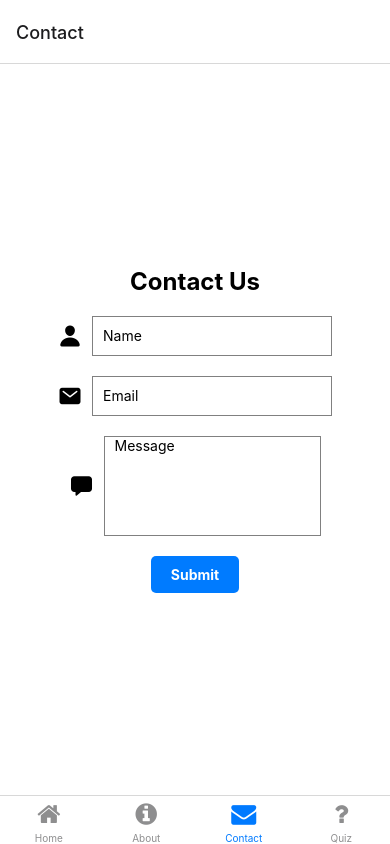
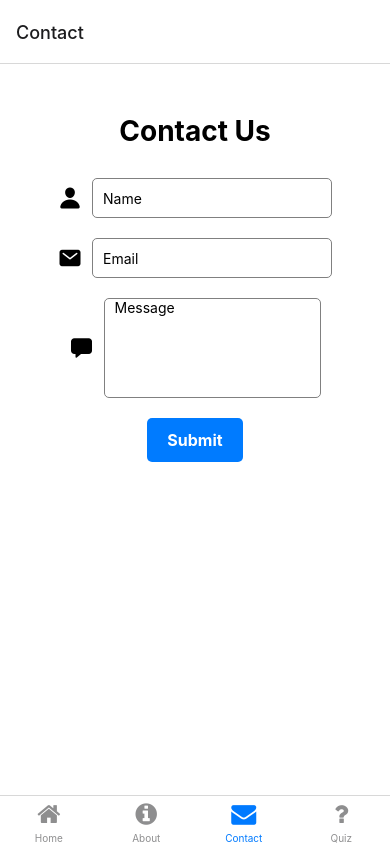
Before and after one commit to DMould123/react-native-open-trivia-quiz, a React Native app: screen /Contact in a window 390 px wide. Built offline with nearby package versions, Linux system fonts and the light colour scheme.

Commit message:
Enhanced the layout, styling, and animation of the ContactScreen component. Increased padding, adjusted margins, and added borderRadius for input fields. Also, increased font size and padding for the submit button to improve usability and readability.

```diff
--- a/src/screens/ContactScreen.js
+++ b/src/screens/ContactScreen.js
@@ -27,20 +27,18 @@ const ContactScreen = ({ navigation }) => {
   }, [])
 
   const handleSubmit = () => {
-    // Dismiss keyboard
     Keyboard.dismiss()
 
     if (name.trim() === '' || email.trim() === '' || message.trim() === '') {
       Alert.alert('Error', 'Please fill out all fields')
     } else {
-      // Here you can implement the logic to submit the form
       console.log('Name:', name)
       console.log('Email:', email)
       console.log('Message:', message)
-      // Reset fields after submission
       setName('')
       setEmail('')
       setMessage('')
+      Alert.alert('Success', 'Message submitted successfully!')
     }
   }
 
@@ -83,10 +81,10 @@ const ContactScreen = ({ navigation }) => {
           keyboardType="email-address"
         />
       </View>
-      <View style={styles.inputContainer}>
+      <View style={[styles.inputContainer, { marginBottom: 0 }]}>
         <Ionicons name="chatbox" size={24} color="black" style={styles.icon} />
         <TextInput
-          style={[styles.input, { height: 100 }]}
+          style={[styles.input, styles.messageInput]}
           placeholder="Message"
           value={message}
           onChangeText={setMessage}
@@ -107,15 +105,15 @@ const ContactScreen = ({ navigation }) => {
 const styles = StyleSheet.create({
   container: {
     flexGrow: 1,
-    alignItems: 'center',
-    justifyContent: 'center',
     paddingHorizontal: 20,
-    backgroundColor: '#fff'
+    paddingTop: 50,
+    backgroundColor: '#fff',
+    alignItems: 'center'
   },
   title: {
-    fontSize: 24,
+    fontSize: 28,
     fontWeight: 'bold',
-    marginBottom: 20
+    marginBottom: 30
   },
   inputContainer: {
     flexDirection: 'row',
@@ -127,20 +125,26 @@ const styles = StyleSheet.create({
     height: 40,
     borderColor: 'gray',
     borderWidth: 1,
-    paddingHorizontal: 10
+    paddingHorizontal: 10,
+    borderRadius: 5
   },
   icon: {
     marginRight: 10
   },
   button: {
     backgroundColor: '#007bff',
-    paddingVertical: 10,
+    paddingVertical: 12,
     paddingHorizontal: 20,
-    borderRadius: 5
+    borderRadius: 5,
+    marginTop: 20
   },
   buttonText: {
     color: '#fff',
-    fontWeight: 'bold'
+    fontWeight: 'bold',
+    fontSize: 16
+  },
+  messageInput: {
+    height: 100
   }
 })
 
```
